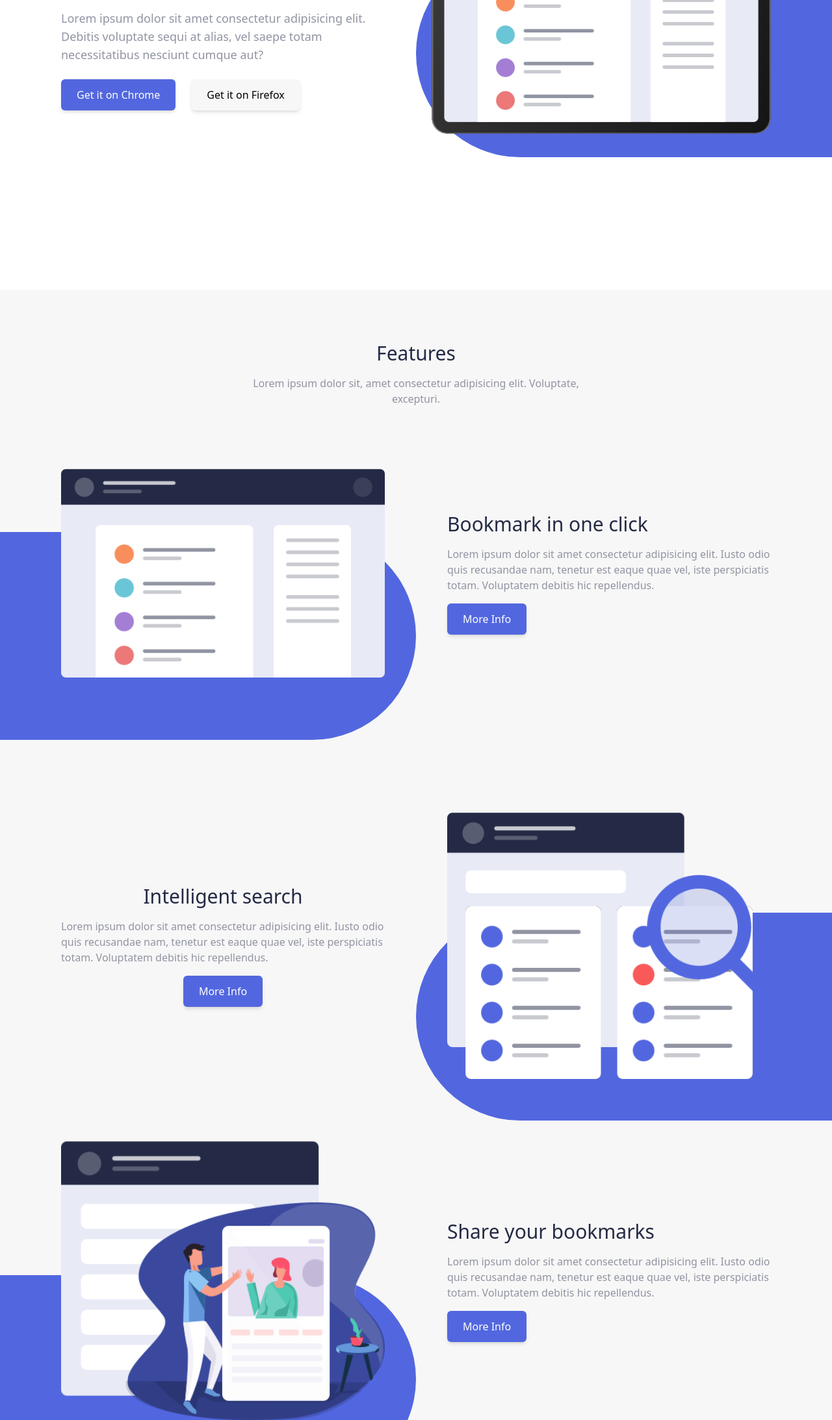
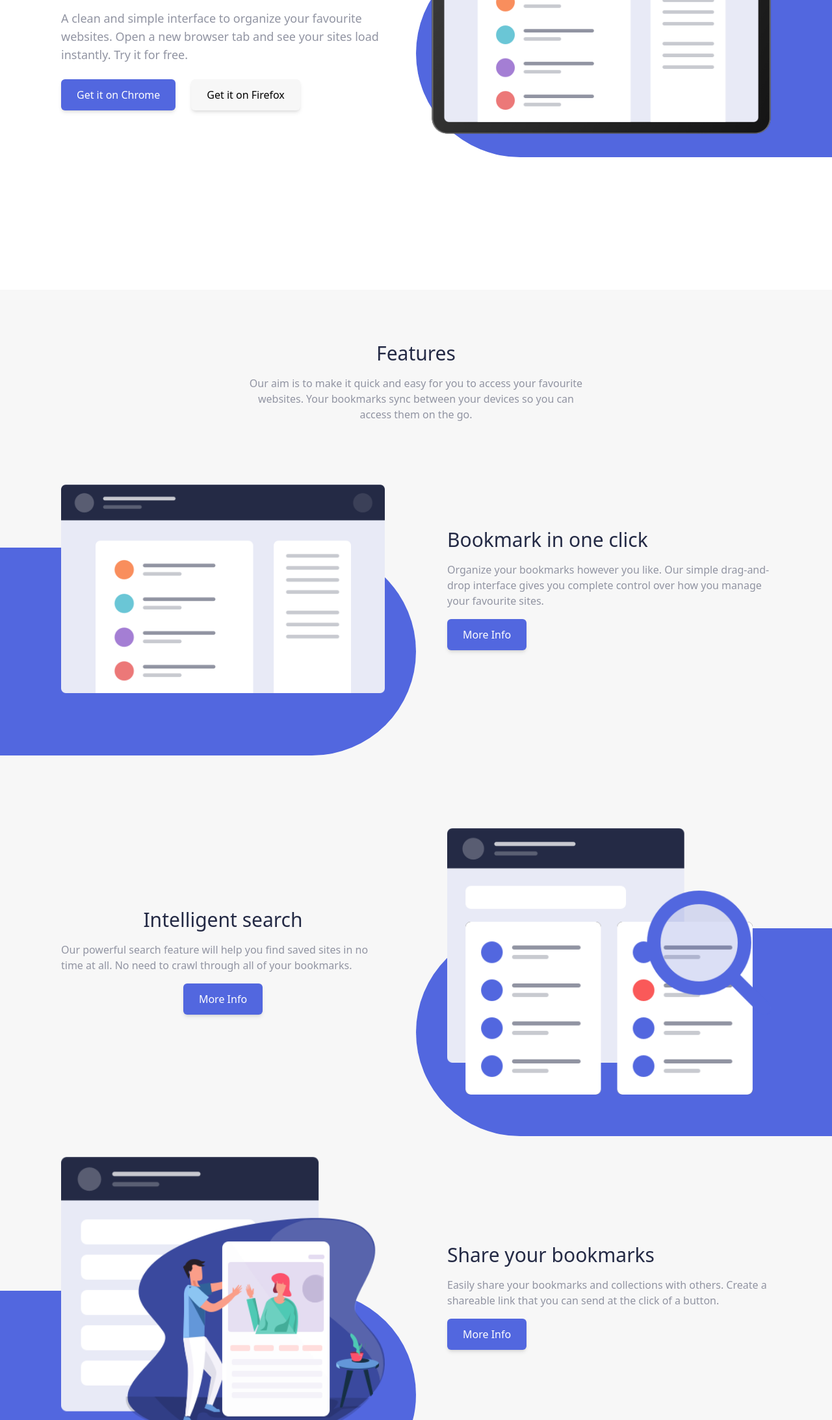
Before and after one commit to harsh021102/Modern-Landing-Page.github.io, a website: page index.html in a window 1280 px wide. Shown: the part 374-2560 px from the top of the page at 65% size. Drawn offline with Linux system fonts and the light colour scheme.

Commit message:
Project Finished

```diff
--- a/index.html
+++ b/index.html
@@ -46,9 +46,9 @@
                 <h2 class="text-bookmark-blue text-3xl md:text-4 lg:text-5xl text-center lg:text-left mb-6 capitalize">
                     a simple bookmark manager
                 </h2>
-                <p class="text-bookmark-grey text-lg text-center lg:text-left mb-6">Lorem ipsum dolor sit amet
-                    consectetur adipisicing elit. Debitis voluptate sequi at alias, vel saepe totam necessitatibus
-                    nesciunt cumque aut?</p>
+                <p class="text-bookmark-grey text-lg text-center lg:text-left mb-6">A clean and simple interface to
+                    organize your favourite websites. Open a new browser tab and see your sites
+                    load instantly. Try it for free.</p>
                 <div class="flex justify-center flex-wrap gap-6">
                     <button type="button" class="btn btn-purple hover:bg-bookmark-white hover:text-black">Get it on
                         Chrome</button>
@@ -69,8 +69,9 @@
         <!-- Heading -->
         <div class="sm:w-3/4 lg:w-5/12 mx-auto px-2">
             <h1 class="text-3xl text-center text-bookmark-blue">Features</h1>
-            <p class="text-center text-bookmark-grey mt-4">Lorem ipsum dolor sit, amet consectetur adipisicing elit.
-                Voluptate, excepturi.</p>
+            <p class="text-center text-bookmark-grey mt-4">Our aim is to make it quick and easy for you to access your
+                favourite websites. Your bookmarks sync between
+                your devices so you can access them on the go.</p>
         </div>
         <!-- Feature #1 -->
         <div class="relative mt-20 lg:mt-24">
@@ -84,8 +85,9 @@
                 <div class="flex flex-1 flex-col items-center lg:items-start">
                     <h1 class="text-3xl text-bookmark-blue">Bookmark in one click</h1>
                     <p class="text-bookmark-grey my-4 text-center lg:text-left sm:w-3/4 lg:w-full">
-                        Lorem ipsum dolor sit amet consectetur adipisicing elit. Iusto odio quis recusandae nam, tenetur
-                        est eaque quae vel, iste perspiciatis totam. Voluptatem debitis hic repellendus.
+                        Organize your bookmarks however you like. Our simple drag-and-drop interface gives you complete
+                        control
+                        over how you manage your favourite sites.
                     </p>
                     <button type="button" class="btn btn-purple hover:bg-bookmark-white hover:text-black">More
                         Info</button>
@@ -108,8 +110,9 @@
                 <div class="flex flex-1 flex-col items-start lg:items-center">
                     <h1 class="text-3xl text-bookmark-blue">Intelligent search</h1>
                     <p class="text-bookmark-grey my-4 text-center lg:text-left sm:w-3/4 lg:w-full">
-                        Lorem ipsum dolor sit amet consectetur adipisicing elit. Iusto odio quis recusandae nam, tenetur
-                        est eaque quae vel, iste perspiciatis totam. Voluptatem debitis hic repellendus.
+                        Our powerful search feature will help you find saved sites in no time at all. No need to crawl
+                        through all
+                        of your bookmarks.
                     </p>
                     <button type="button" class="btn btn-purple hover:bg-bookmark-white hover:text-black">More
                         Info</button>
@@ -132,8 +135,9 @@
                 <div class="flex flex-1 flex-col items-center lg:items-start">
                     <h1 class="text-3xl text-bookmark-blue">Share your bookmarks</h1>
                     <p class="text-bookmark-grey my-4 text-center lg:text-left sm:w-3/4 lg:w-full">
-                        Lorem ipsum dolor sit amet consectetur adipisicing elit. Iusto odio quis recusandae nam, tenetur
-                        est eaque quae vel, iste perspiciatis totam. Voluptatem debitis hic repellendus.
+                        Easily share your bookmarks and collections with others. Create a shareable link that you can
+                        send at the
+                        click of a button.
                     </p>
                     <button type="button" class="btn btn-purple hover:bg-bookmark-white hover:text-black">More
                         Info</button>
@@ -150,8 +154,9 @@
             <!-- Heading -->
             <div class="sm:w-3/4 lg:w-5/12 mx-auto px-2">
                 <h1 class="text-3xl text-center text-bookmark-blue">Download the extension</h1>
-                <p class="text-center text-bookmark-grey mt-4">Lorem ipsum dolor sit, amet consectetur adipisicing elit.
-                    Voluptate, excepturi.</p>
+                <p class="text-center text-bookmark-grey mt-4">We’ve got more browsers in the pipeline. Please do let us
+                    know if you’ve got a favourite you’d like us to
+                    prioritize.</p>
             </div>
             <!-- Cards -->
             <div class="container grid grid-cols-1 md:grid-cols-2 lg:grid-cols-3 gap-16 max-w-screen mt-16">
@@ -210,15 +215,15 @@
             <!-- Heading -->
             <div class="sm:w-3/4 lg:w-5/12 mx-auto px-2">
                 <h1 class="text-3xl text-center text-bookmark-blue">Frequently Asked Questions</h1>
-                <p class="text-center text-bookmark-grey mt-4">Lorem ipsum dolor sit, amet consectetur adipisicing elit.
-                    Voluptate, excepturi.</p>
+                <p class="text-center text-bookmark-grey mt-4">Here are some of our FAQs. If you have any other
+                    questions you’d like answered please feel free to email us.</p>
             </div>
             <!-- FAQ Items -->
             <div class="flex flex-col sm:w-3/4 lg:w-5/12 mt-12 mx-auto">
                 <article class="question">
                     <div class="question-btn flex items-center border-b py-4">
                         <span class="flex-1">What is a Bookmark?</span>
-                        <i class="fa-solid fa-chevron-down"></i>
+                        <i class="fa-solid fa-chevron-right"></i>
                     </div>
                     <!-- question text -->
                     <div class="q-text hidden border-b py-4 bg-bookmark-white">
@@ -229,7 +234,7 @@
                 <article class="question">
                     <div class="question-btn flex items-center border-b py-4">
                         <span class="flex-1">How can I request a new browser?</span>
-                        <i class="fa-solid fa-chevron-down"></i>
+                        <i class="fa-solid fa-chevron-right"></i>
                     </div>
                     <!-- question text -->
                     <div class="q-text hidden border-b py-4 bg-bookmark-white">
@@ -241,7 +246,7 @@
                 <article class="question">
                     <div class="question-btn flex items-center border-b py-4">
                         <span class="flex-1">What about other Chromium browsers?</span>
-                        <i class="fa-solid fa-chevron-down"></i>
+                        <i class="fa-solid fa-chevron-right"></i>
                     </div>
                     <!-- question text -->
                     <div class="q-text hidden border-b py-4 bg-bookmark-white">
@@ -251,7 +256,7 @@
                 <article class="question">
                     <div class="question-btn flex items-center border-b py-4">
                         <span class="flex-1">Is there a mobile app?</span>
-                        <i class="fa-solid fa-chevron-down"></i>
+                        <i class="fa-solid fa-chevron-right"></i>
                     </div>
                     <!-- question text -->
                     <div class="q-text hidden border-b py-4 bg-bookmark-white">
```
